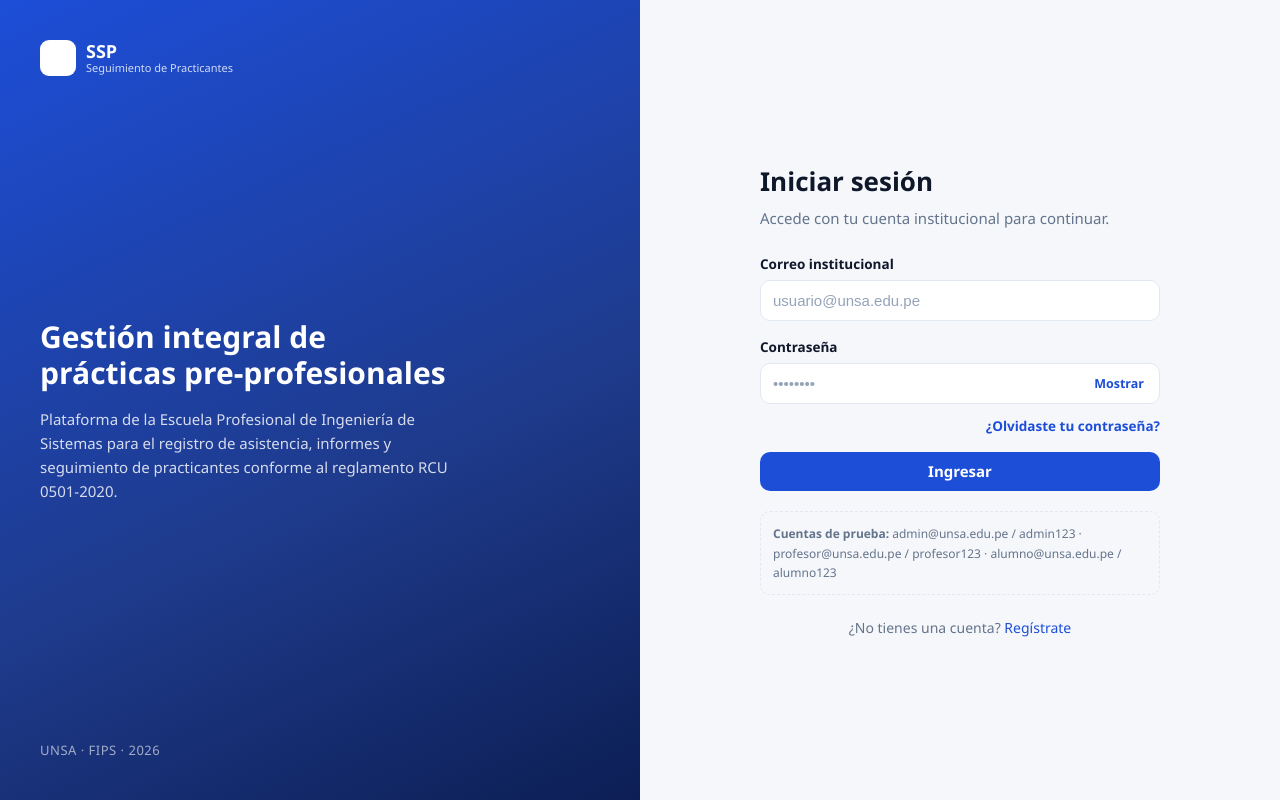
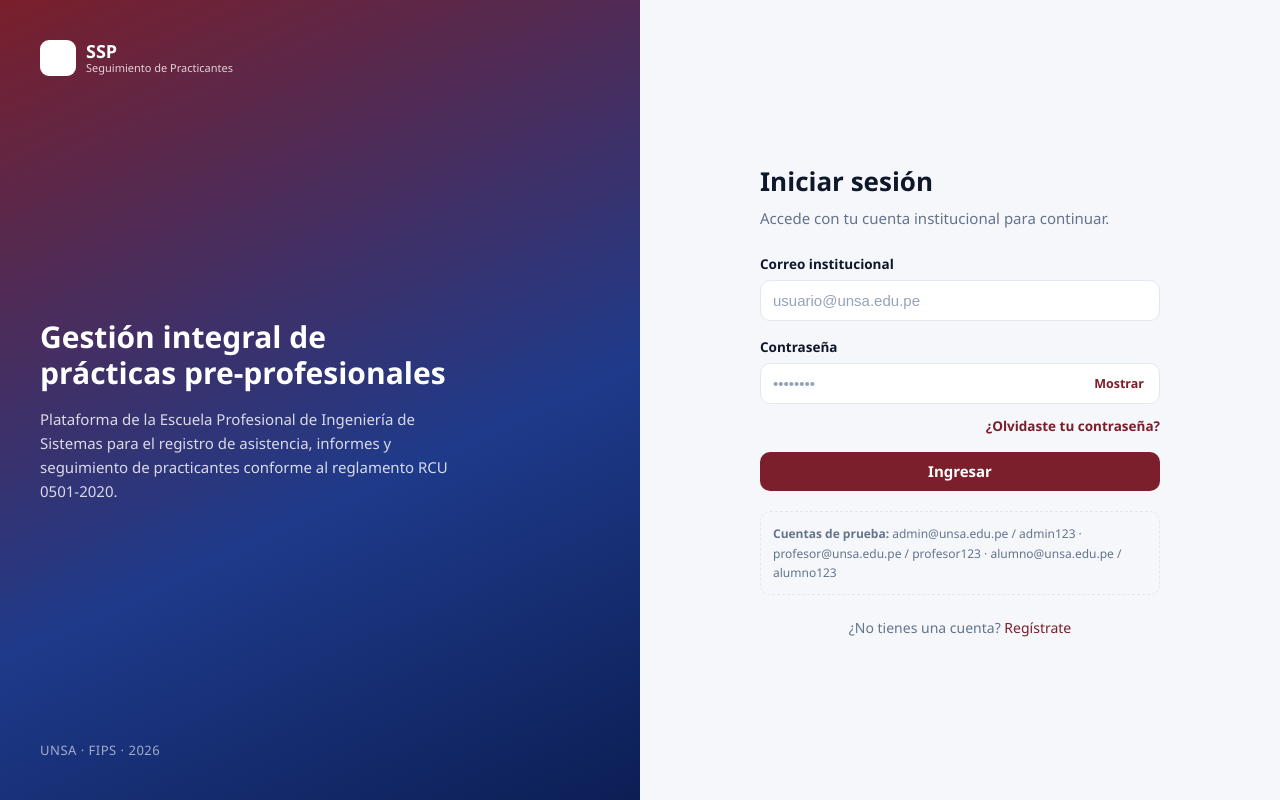
Before and after one commit to gllerenamo/PIS2026_Cs-Comunicacion, a React (Vite) app: page /login in a window 1280 px wide. Built offline with nearby package versions, Linux system fonts and the light colour scheme.

Commit message:
[HU-05] Style: aplica el tema institucional guinda al sistema de diseño.

```diff
--- a/src/index.css
+++ b/src/index.css
@@ -4,13 +4,13 @@
    =========================================================================== */
 
 :root {
-  /* Paleta institucional (azul académico) */
-  --color-primary: #1d4ed8;
-  --color-primary-hover: #1e40af;
-  --color-primary-soft: #eff4ff;
+  /* Paleta institucional (guinda / granate — Ciencias de la Comunicación) */
+  --color-primary: #7a1f2b;
+  --color-primary-hover: #641722;
+  --color-primary-soft: #f7ecee;
   --color-primary-contrast: #ffffff;
 
-  --color-accent: #0ea5e9;
+  --color-accent: #b08d57;
 
   /* Estados */
   --color-success: #16a34a;
@@ -30,6 +30,7 @@
 
   /* Tipografía */
   --font-sans: "Segoe UI", system-ui, -apple-system, Roboto, Helvetica, Arial, sans-serif;
+  --font-serif: Georgia, "Times New Roman", "Cambria", serif;
 
   /* Radios y sombras */
   --radius-sm: 6px;
```
